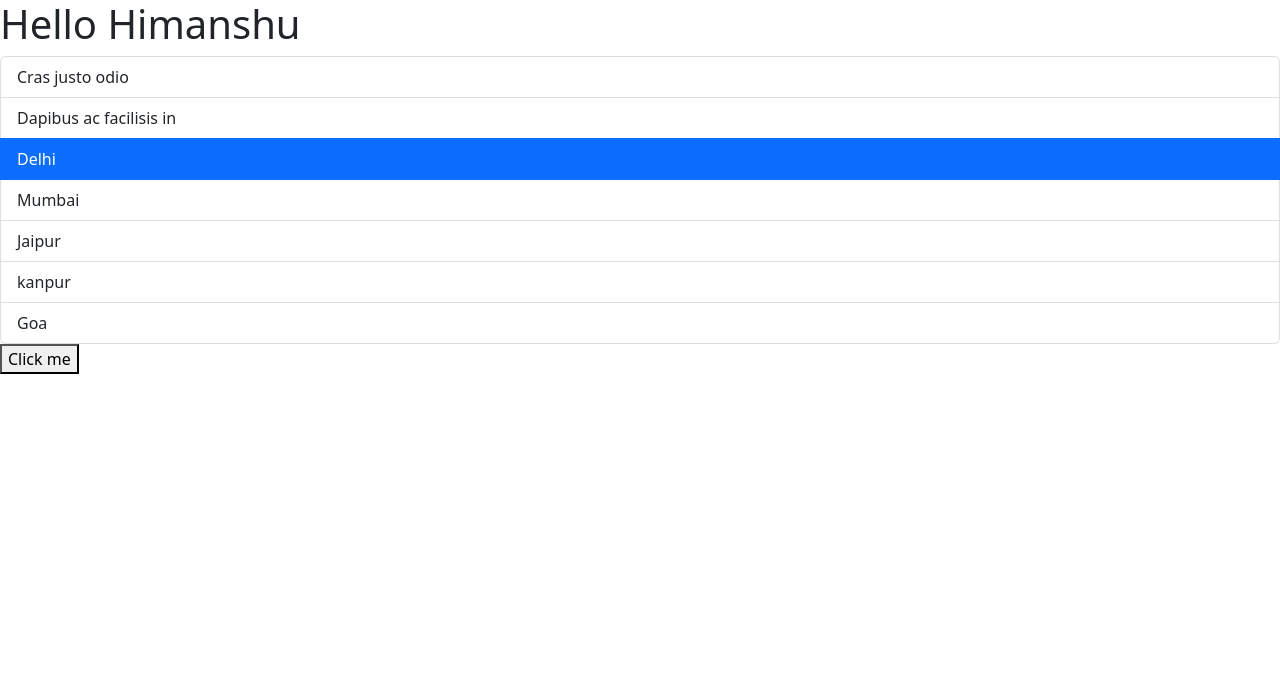
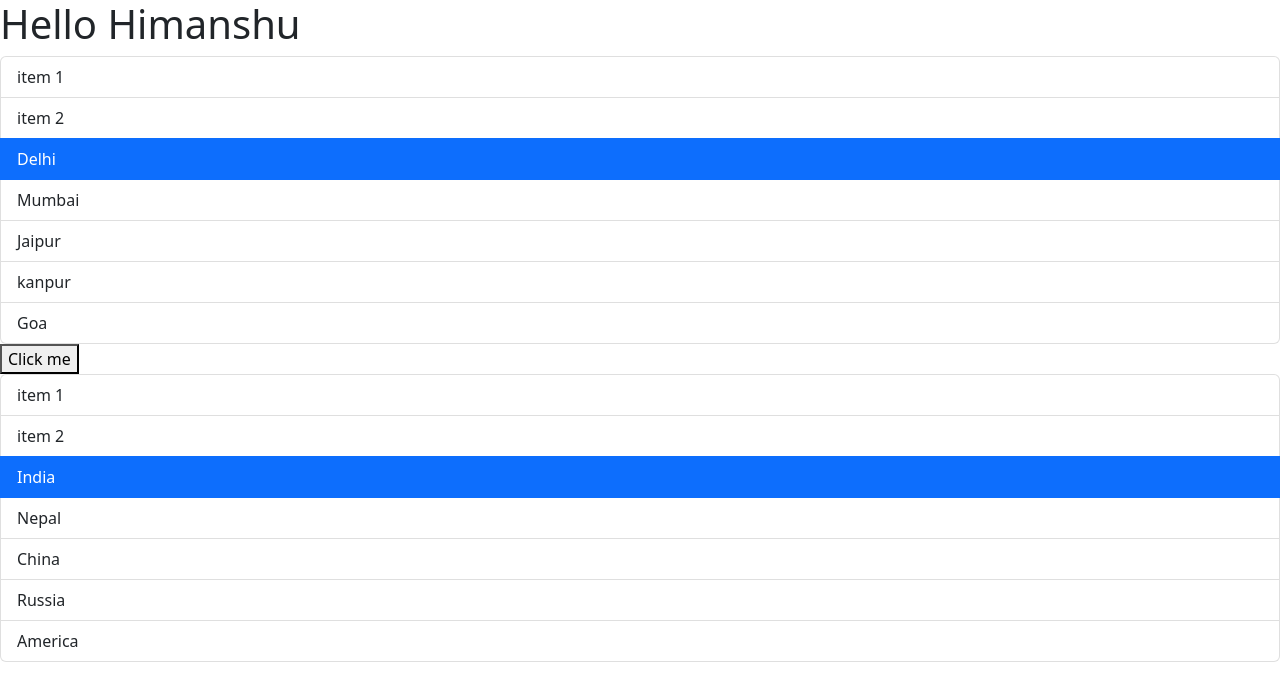
Before and after one commit to yadavhimanshu1811/ReactTypescript, a React (Vite) app: page / in a window 1280 px wide. Shown: the top 700 px of the page. Built offline with nearby package versions, Linux system fonts and the light colour scheme.

Commit message:
Use of props

```diff
--- a/src/App.tsx
+++ b/src/App.tsx
@@ -2,14 +2,21 @@ import Message from "./Components/Message";
 import Button from "./Components/Button";
 import ListGroup from "./Components/ListGroup";
 
-function App(){
-  return(
+function App() {
+  let cities = ["Delhi", "Mumbai", "Jaipur", "kanpur", "Goa"];
+  let countries = ["India", "Nepal", "China", "Russia", "America"];
+
+  const handleSelectItem = (item: string)=>{
+    console.log("App",item);
+  }
+  return (
     <div>
-      <Message/>
-      <ListGroup/>
-      <Button/>
+      <Message />
+      <ListGroup items={cities} onSelectItem ={handleSelectItem} />
+      <Button />
+      <ListGroup items={countries} onSelectItem ={handleSelectItem}/>
     </div>
-  )
+  );
 }
 
 export default App;
--- a/src/Components/ListGroup.tsx
+++ b/src/Components/ListGroup.tsx
@@ -1,7 +1,14 @@
 import { MouseEvent, useState } from "react";
 
-function ListGroup() {
-  let items = ["Delhi", "Mumbai", "Jaipur", "kanpur", "Goa"];
+interface Props {
+  items: string[];
+  onSelectItem: (item: string) => void;
+}
+
+function ListGroup(props: Props) {
+  let items = props.items.length
+    ? props.items
+    : ["Delhi", "Mumbai", "Jaipur", "kanpur", "Goa"];
   //   items = [];
 
   const [selectedIndex, setSelectedIndex] = useState(0);
@@ -21,13 +28,13 @@ function ListGroup() {
               console.log(event);
             }}
           >
-            Cras justo odio
+            item 1
           </li>
           <li
             className="list-group-item"
             onClick={handleClick} //dont call the function
           >
-            Dapibus ac facilisis in
+            item 2
           </li>
           {items.map((it, index) => (
             <li
@@ -38,6 +45,7 @@ function ListGroup() {
               onClick={(event) => {
                 console.log(it, index, event);
                 setSelectedIndex(index);
+                props.onSelectItem(it);
               }}
             >
               {it}
```
